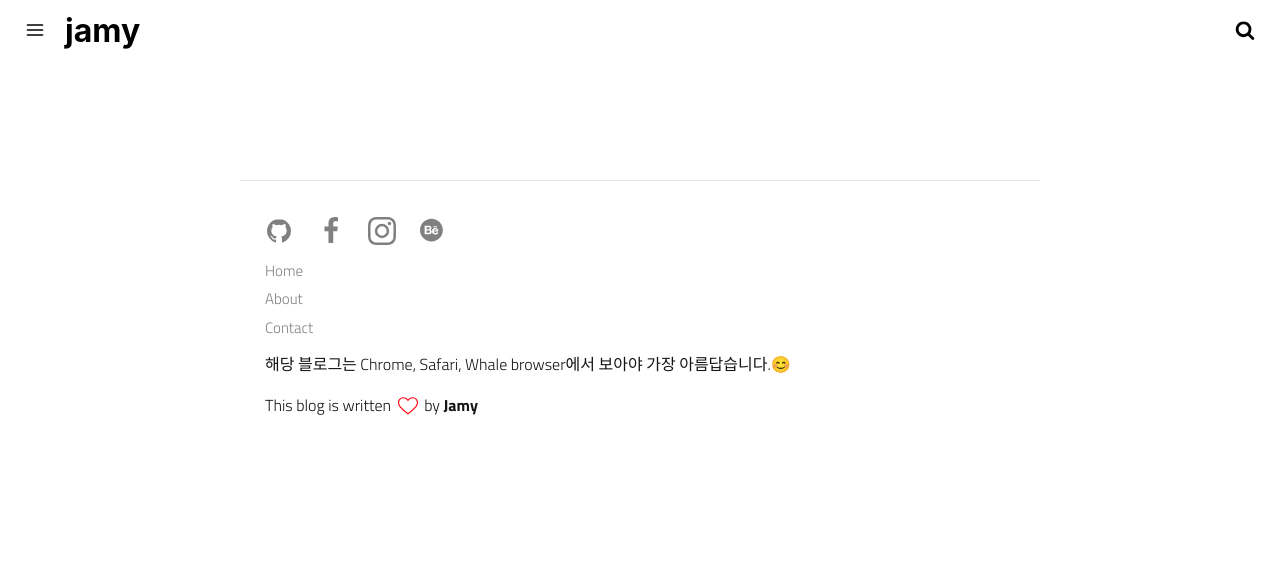
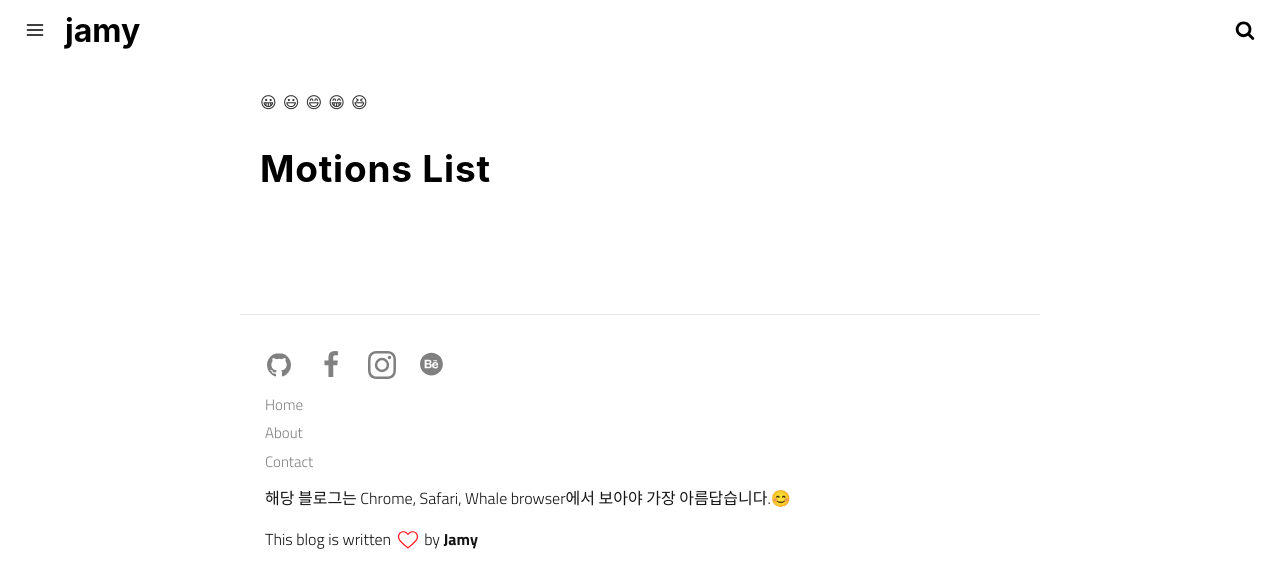
Before and after one commit to crazyjamy/crazyjamy.github.io, a Jekyll site: the page built from motions.md, in a window 1280 px wide. Shown: the top 588 px of the page. Built offline with Jekyll 4.4.1, drawn with Linux system fonts in a browser that asks for light colours.

Commit message:
Update motions.md

```diff
--- a/motions.md
+++ b/motions.md
@@ -11,3 +11,6 @@ permalink: /motions/
     max-width: 600px;
   }
 </style>
+
+😀 😃 😄 😁 😆
+## Motions List
```
